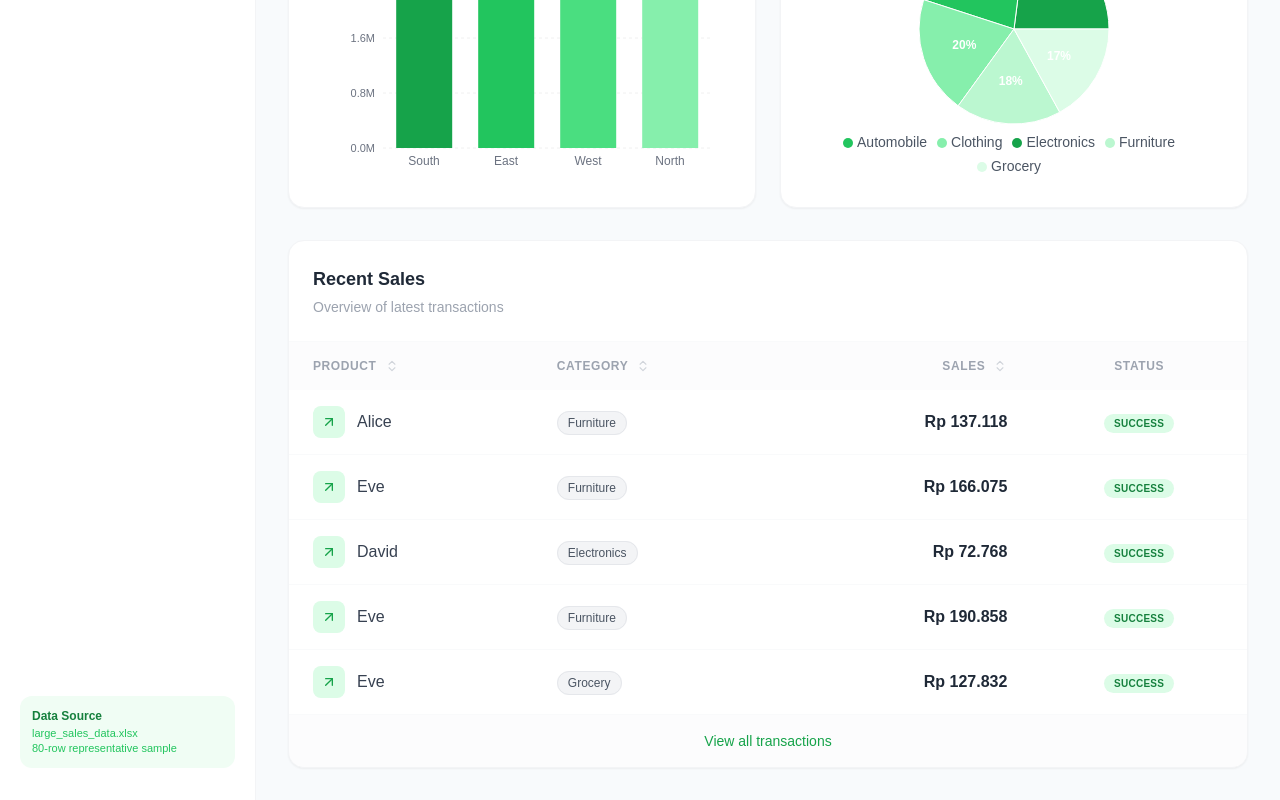
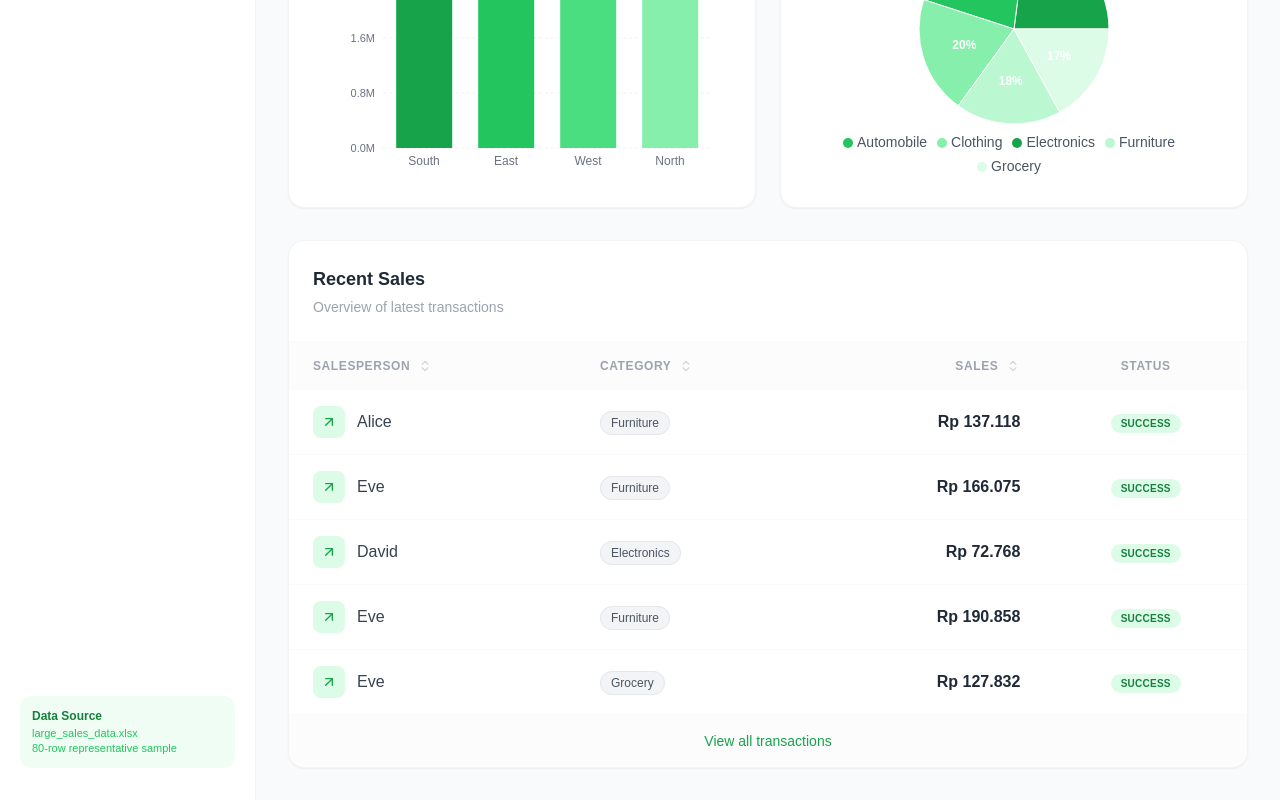
Before and after one commit to Dafnee24/FinalProjectDavis, a React (Vite) app: page / in a window 1280 px wide. Shown: the part 859-1659 px from the top of the page. Built offline with nearby package versions, Linux system fonts and the light colour scheme.

Commit message:
fix typo in DataTable

```diff
--- a/src/components/DataTable.jsx
+++ b/src/components/DataTable.jsx
@@ -59,7 +59,7 @@ export default function DataTable({ data = [] }) {
                 onClick={() => requestSort("product")}
               >
                 <div className="flex items-center gap-2">
-                  Product {getSortIcon("product")}
+                  Salesperson {getSortIcon("product")}
                 </div>
               </th>
               <th
```
